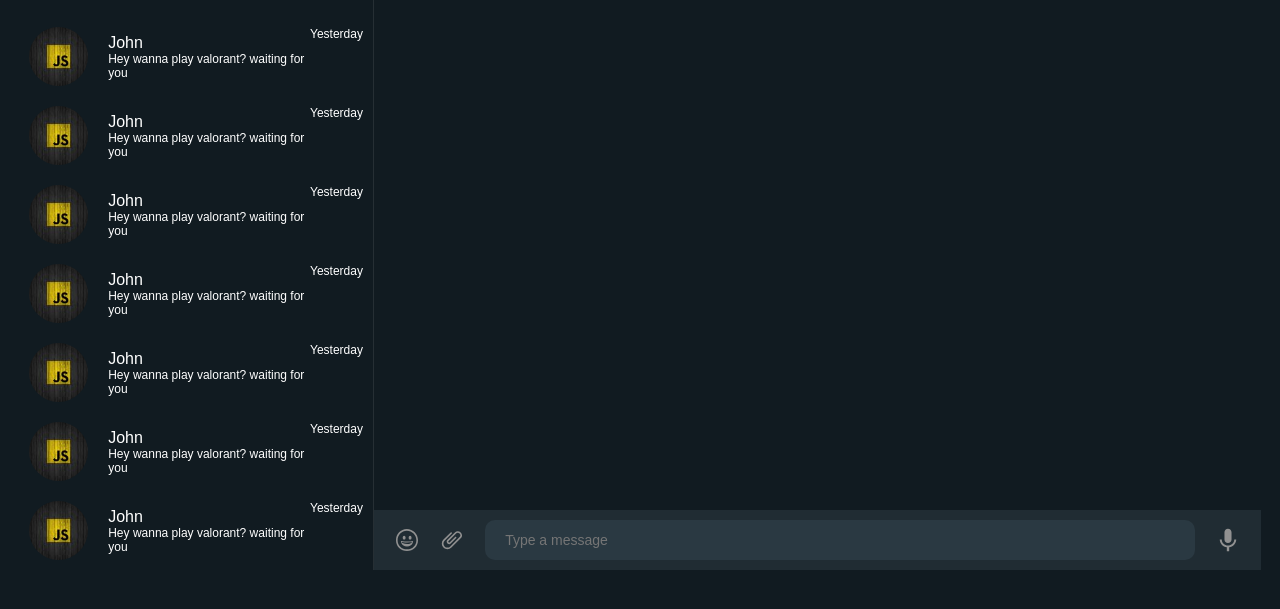
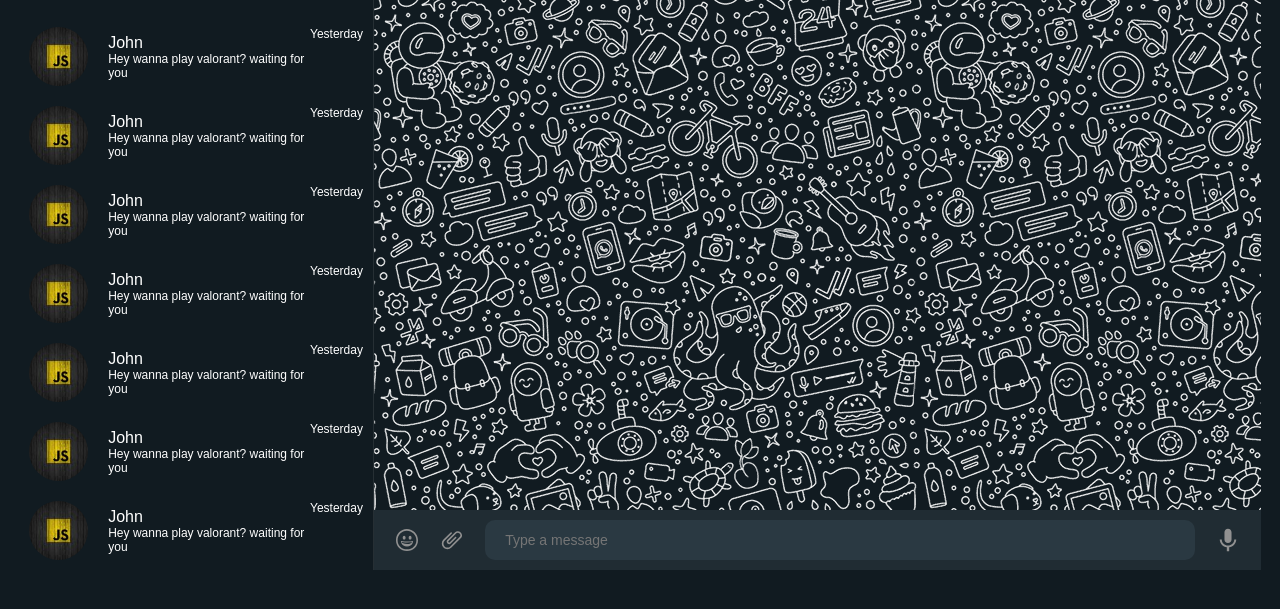
Before and after one commit to dayachettri/Whatsapp-Web-Layout, a plain HTML site: page index.html in a window 1280 px wide. Shown: the part 127-736 px from the top of the page. Drawn offline with Linux system fonts and the light colour scheme.

Commit message:
Update path to background image

```diff
--- a/css/style.css
+++ b/css/style.css
@@ -174,8 +174,5 @@ span {
 }
 
 .right {
-  background-image: url(/img/background.png);
-  width: 100%;
-  height: 100%;
-  object-fit: cover;
+  background-image: url(/img/bg.jpg);
 }
```
